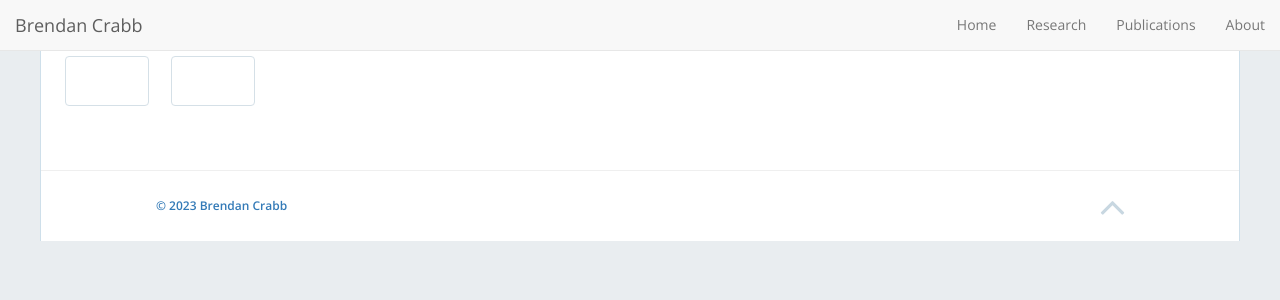
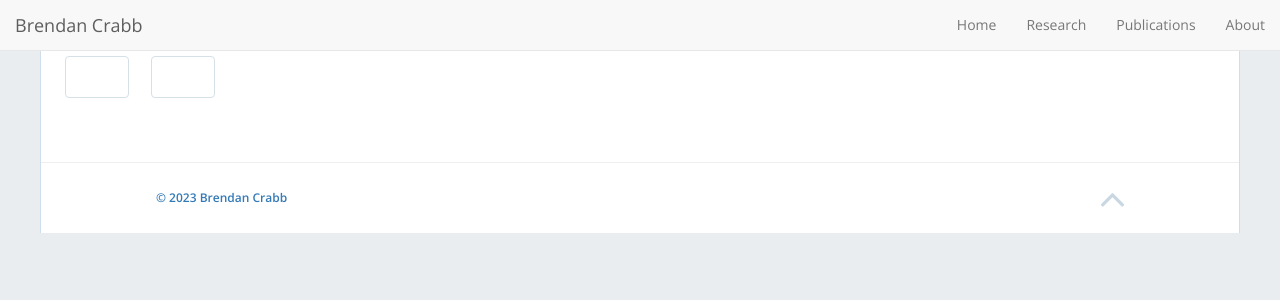
Before and after one commit to btcrabb/portfolio, a Jekyll site: the page built from docs/CHANGELOG.md, in a window 1280 px wide. Shown: the top 300 px of the page. Built offline with Jekyll 4.4.1, drawn with Linux system fonts in a browser that asks for light colours; nearby versions of some CDN libraries; our own code applies the rules of GitHub Pages for plain Markdown files.

Commit message:
Update style.scss

```diff
--- a/docs/css/style.scss
+++ b/docs/css/style.scss
@@ -98,7 +98,7 @@ img {
 }
 
 button.btn, input.btn {
-  padding: 12px 35px;
+  padding: 8px 25px;
   width: 30% 60%;
   margin: 2em 0.5em;
   border: solid 1px #d5e0e7;
```
